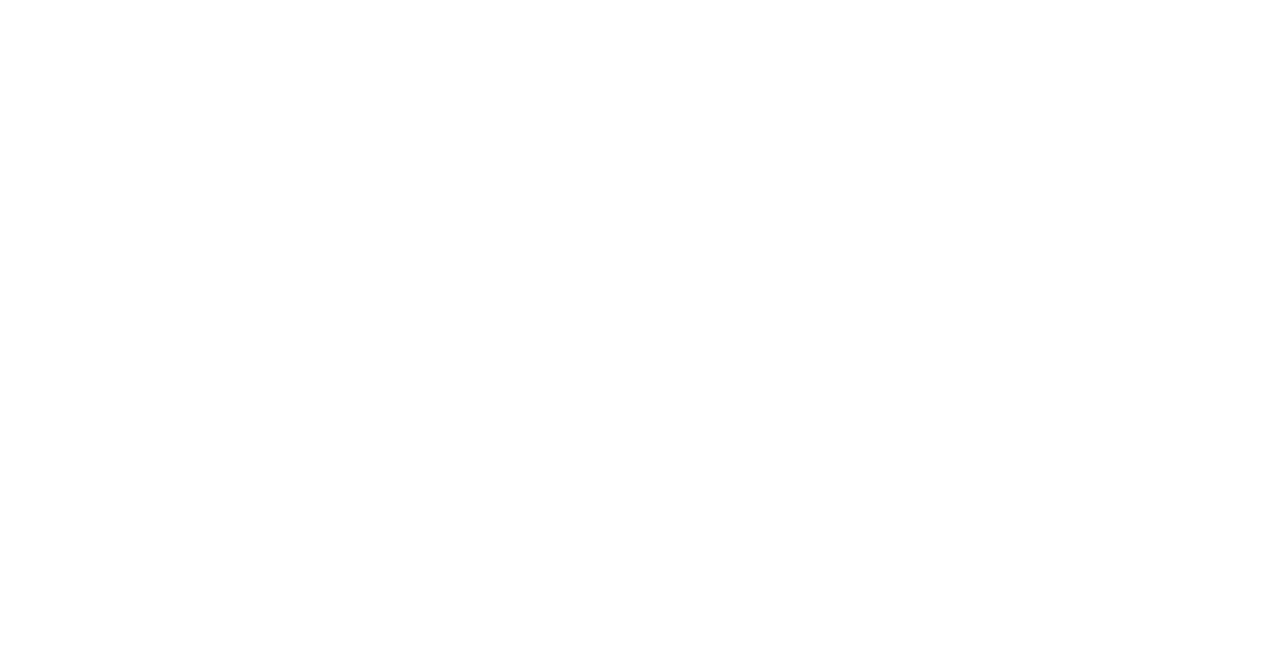
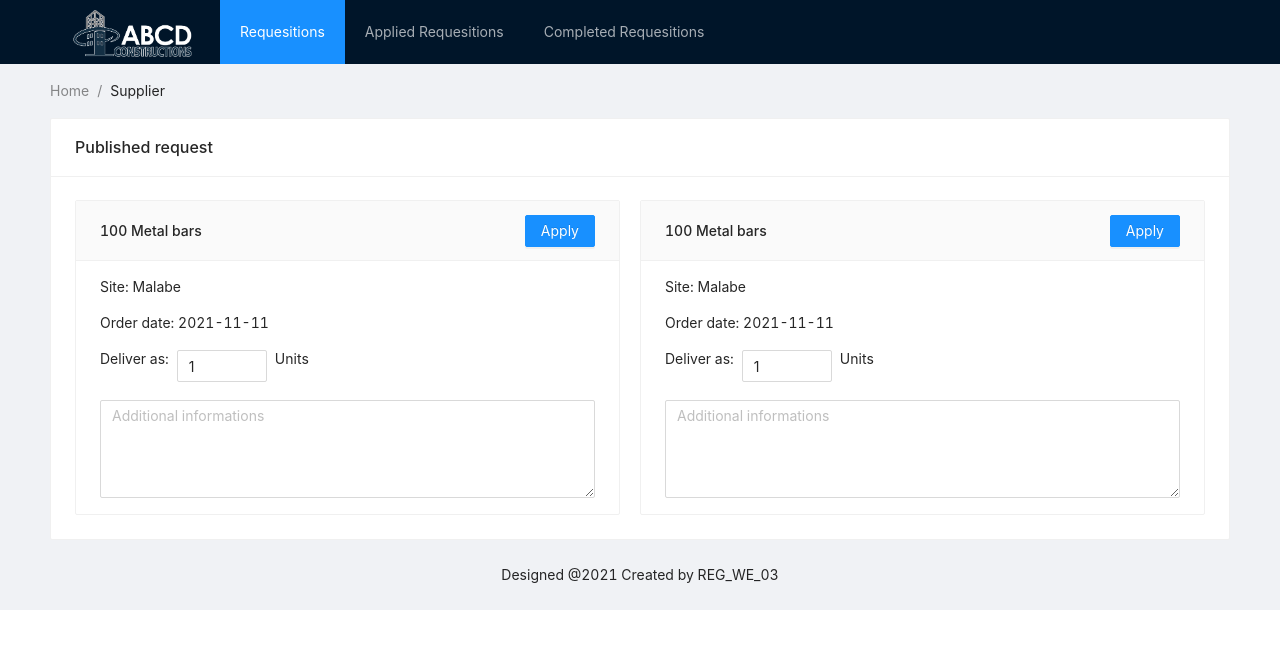
Before and after one commit to nethsaraLiyanage/CSSE-Project, a React (Create React App) app in the folder csse-web-frontend/: page /supplier in a window 1280 px wide. Shown: the top 648 px of the page. Built offline with nearby package versions, Linux system fonts and the light colour scheme.

Commit message:
supplier UI changed

```diff
--- a/csse-web-frontend/src/App.js
+++ b/csse-web-frontend/src/App.js
@@ -16,6 +16,7 @@
 
 import "./assets/style.css";
 import "antd/dist/antd.css";
+import SupplierDash from './components/SupplierComponents/SupplierDash';
 
 
 
@@ -36,14 +37,8 @@
         <Route exact path="/place-order/:poid/:iid">
           <ViewSupplierRequests/>
         </Route>
-        <Route exact path="/supplier-view-all">
-          <SupplierViewRequisitions/>
-        </Route>
-        <Route exact path="/supplier-orders">
-          <SupplierOrders/>
-        </Route>
-        <Route exact path="/applied-orders">
-          <AppliedOrders/>
+        <Route exact path="/supplier">
+          <SupplierDash/>
         </Route>
         <Route exact path="/completed-orders">
           <CompletedOrders/>
--- a/csse-web-frontend/src/components/SupplierComponents/AppliedOrders.jsx
+++ b/csse-web-frontend/src/components/SupplierComponents/AppliedOrders.jsx
@@ -1,10 +1,13 @@
 import React, { useEffect, useState } from "react";
 import { Space, Input, Button, Card, Avatar, List, Tag } from "antd";
+import { Row, Col } from 'antd';
 
 const AppliedOrders = () => {
   return (
     <div>
       <Card title="Applied Orders">
+        <Row>
+          <Col span={12} style={{paddingRight:'20px'}}>
             <Card
               type="inner"
               title="100 Metal bars"
@@ -19,21 +22,25 @@
               </Space>
               <p style={{ marginTop: 16 }}>Additional Information: demo</p>
             </Card>
+          </Col>
+          <Col span={12} style={{paddingRight:'20px'}}>
             <Card
-          style={{ marginTop: 16 }}
               type="inner"
-          title="Cement"
+              title="100 Metal bars"
               extra={<Button type="danger">Cancel</Button>}
             >
               <p>Site:  Malabe</p>
               <p>Order date:  2021-11-11</p>
               <Space>
                 Deliver as :
-            <Tag color="#87d068">3</Tag>
+                <Tag color="#87d068">1</Tag>
                 Units
               </Space>
               <p style={{ marginTop: 16 }}>Additional Information: demo</p>
             </Card>
+          </Col>
+        </Row>
+
       </Card>
     </div>
   );
--- /dev/null
+++ b/csse-web-frontend/src/components/SupplierComponents/SupplierDash.jsx
@@ -0,0 +1,66 @@
+import React, { Component } from 'react'
+import { Layout, Menu, Breadcrumb } from 'antd';
+import Logo1 from './../../assets/images/logo1.png';
+
+
+import SupplierViewRequisitions from './SupplierViewRequisitions';
+import SupplierOrders from './SupplierOrders';
+import AppliedOrders from './AppliedOrders';
+
+const { Header, Content, Footer } = Layout;
+
+class SupplierDash extends Component {
+    constructor(props){
+        super(props);
+        this.state = {
+            selectedItem:'1'
+        }
+    }
+
+  render() {
+    var component
+    if(this.state.selectedItem === '1'){
+        component = <SupplierViewRequisitions/>
+    }else if(this.state.selectedItem === '2'){
+        component = <AppliedOrders/>
+    }else if(this.state.selectedItem === '3'){
+        component = <SupplierOrders/>
+    }else if(this.state.selectedItem === '4'){
+        // component = <MakeAppointments/>
+    }
+
+    return (
+      <>
+        <Layout className="layout">
+          <Header>
+            {/* <div className="logo" >
+                <img src={Logo1} alt="" width={"130px"} />
+            </div> */}
+            <Menu theme="dark" mode="horizontal" defaultSelectedKeys={this.state.selectedItem}>
+                <Menu.Item><img src={Logo1} alt="" width={"130px"} /></Menu.Item>
+                <Menu.Item key="1" onClick={() => {this.setState({ selectedItem: '1'})}}>Requesitions</Menu.Item>
+                <Menu.Item key="2" onClick={() => {this.setState({ selectedItem: '2'})}}>Applied Requesitions</Menu.Item>
+                <Menu.Item key="3" onClick={() => {this.setState({ selectedItem: '3'})}}>Completed Requesitions</Menu.Item>
+              {/* {new Array(5).fill(null).map((_, index) => {
+                const key = index + 1;
+                return <Menu.Item key={key}>{`nav ${key}`}</Menu.Item>;
+              })} */}
+            </Menu>
+          </Header>
+          <Content style={{ padding: '0 50px' }}>
+            <Breadcrumb style={{ margin: '16px 0' }}>
+              <Breadcrumb.Item>Home</Breadcrumb.Item>
+              <Breadcrumb.Item>Supplier</Breadcrumb.Item>
+            </Breadcrumb>
+
+            {component}
+
+          </Content>
+          <Footer style={{ textAlign: 'center' }}>Designed @2021 Created by REG_WE_03</Footer>
+        </Layout>
+      </>
+    )
+  }
+}
+
+export default SupplierDash
--- a/csse-web-frontend/src/components/SupplierComponents/SupplierOrders.jsx
+++ b/csse-web-frontend/src/components/SupplierComponents/SupplierOrders.jsx
@@ -1,39 +1,35 @@
-import React, { useEffect, useState } from "react";
+import React, { Component } from "react";
 import { Modal, Space, Button, Card, Avatar, List, Tag } from "antd";
 import { Link } from "react-router-dom";
+import { Row, Col } from 'antd';
 
-const SupplierOrders = () => {
+class SupplierOrders extends Component {
+  constructor(props){
+    super(props);
+    this.state = {
+        visible:false
+    }
+  }
 
-  const [isModalVisible, setIsModalVisible] = useState(false);
-
-  const showModal = () => {
-    setIsModalVisible(true);
+  showModal = () => {
+    this.setState({visible:true})
   };
 
-  const handleOk = () => {
-    setIsModalVisible(false);
+  handleOk = () => {
+    this.setState({visible:false})
   };
 
-  const handleCancel = () => {
-    setIsModalVisible(false);
+  handleCancel = () => {
+    this.setState({visible:false})
   };
 
-
+  render() {
     return (
       <div>
       <Card title="My Orders">
-        <Card type="inner" title="100 Metal bars">
-          <p>Site: Malabe</p>
-          <Space>
-            Status:
-            <Tag color="#87d068">Completed</Tag>
-          </Space>
-          <br />
-          <Space style={{ marginTop: 16 }}>
-            Payment:
-            <Tag color="#108ee9">Pending</Tag>
-          </Space>
-        </Card>
+
+        <Row>
+          <Col span={12} style={{paddingRight:'20px'}}>
             <Card style={{ marginTop: 16 }} type="inner" title="Cement">
               {" "}
               <p>Site: Malabe</p>
@@ -45,14 +41,14 @@
               <Space style={{ marginTop: 16 }}>
                 Payment:
                 <Tag color="#108ee9">Completed</Tag>
-            <Button type="secondary" onClick={showModal}>
+                <Button type="secondary" onClick={this.showModal}>
                   view
                 </Button>
                 <Modal
                   title="Payment"
-              visible={isModalVisible}
-              onOk={handleOk}
-              onCancel={handleCancel}
+                  visible={this.state.visible}
+                  onOk={this.handleOk}
+                  onCancel={this.handleCancel}
                 >
                   <p>Item: 100 metal bars</p>
                   <p>Status: Completed</p>
@@ -60,9 +56,42 @@
                 </Modal>
               </Space>
             </Card>
+          </Col>
+
+          <Col span={12} style={{paddingRight:'20px'}}>
+            <Card style={{ marginTop: 16 }} type="inner" title="Cement">
+              {" "}
+              <p>Site: Malabe</p>
+              <Space>
+                Status:
+                <Tag color="#87d068">Completed</Tag>
+              </Space>
+              <br />
+              <Space style={{ marginTop: 16 }}>
+                Payment:
+                <Tag color="#108ee9">Completed</Tag>
+                <Button type="secondary" onClick={this.showModal}>
+                  view
+                </Button>
+                <Modal
+                  title="Payment"
+                  visible={this.state.visible}
+                  onOk={this.handleOk}
+                  onCancel={this.handleCancel}
+                >
+                  <p>Item: 100 metal bars</p>
+                  <p>Status: Completed</p>
+                  <p>Payment: Rs 40000.00</p>
+                </Modal>
+              </Space>
+            </Card>
+          </Col>
+        </Row>
+
       </Card>
     </div>
-  );
-};
+    )
+  }
+}
 
-export default SupplierOrders;
+export default SupplierOrders
--- a/csse-web-frontend/src/components/SupplierComponents/SupplierViewRequisitions.jsx
+++ b/csse-web-frontend/src/components/SupplierComponents/SupplierViewRequisitions.jsx
@@ -1,14 +1,18 @@
-import React, { useEffect, useState } from "react";
+import React, { Component } from 'react'
 import { Space , Input, Button, Card, InputNumber, List, Tag } from "antd";
 import { Link } from "react-router-dom";
-
-const SupplierViewRequisitions = () => {
+import { Row, Col } from 'antd';
 
 const { TextArea } = Input;
 
+class SupplierViewRequisitions extends Component {
+  render() {
     return (
       <div>
         <Card title="Published request">
+
+          <Row>
+            <Col span={12} style={{paddingRight:'20px'}}>
               <Card
                 type="inner"
                 title="100 Metal bars"
@@ -24,11 +28,14 @@
                   <TextArea  style={{ marginTop: 16 }} placeholder="Additional informations" rows={4} />
 
               </Card>
+
+            </Col>
+
+            <Col span={12}>
               <Card
-          style={{ marginTop: 16 }}
                 type="inner"
-          title="Cement"
-          extra={<Button type="primary">Apply</Button>}
+                title="100 Metal bars"
+                extra={<Link to="/applied-orders"><Button type="primary">Apply</Button></Link>}
               >
                   <p>Site: Malabe</p>
                   <p>Order date: 2021-11-11</p>
@@ -40,9 +47,13 @@
                   <TextArea  style={{ marginTop: 16 }} placeholder="Additional informations" rows={4} />
 
               </Card>
+
+            </Col>
+          </Row>
         </Card>
       </div>
-  );
-};
+    )
+  }
+}
 
-export default SupplierViewRequisitions;
+export default SupplierViewRequisitions
```
Lines whose indentation alone changed are shown as unchanged.
